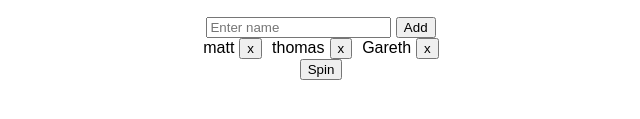
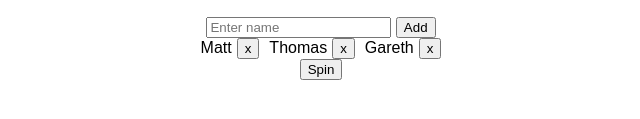
Before and after one commit to Roodbaraky/ItsAlwaysThomas, a plain HTML site: page index.html in a window 1280 px wide. Shown: the part 491-610 px from the top of the page, 319-959 px from the left. Drawn offline with Linux system fonts and the light colour scheme.

Commit message:
Names capitalised by default

```diff
--- a/index.html
+++ b/index.html
@@ -73,7 +73,7 @@
   const canvas = document.getElementById('wheelCanvas');
   const ctx = canvas.getContext('2d');
   const radius = canvas.width / 2;
-  let names = ["matt", "thomas", "Gareth"];
+  let names = ["Matt", "Thomas", "Gareth"];
   const riggedWinner = "thomas";
 
   let currentRotation = 0;
```
